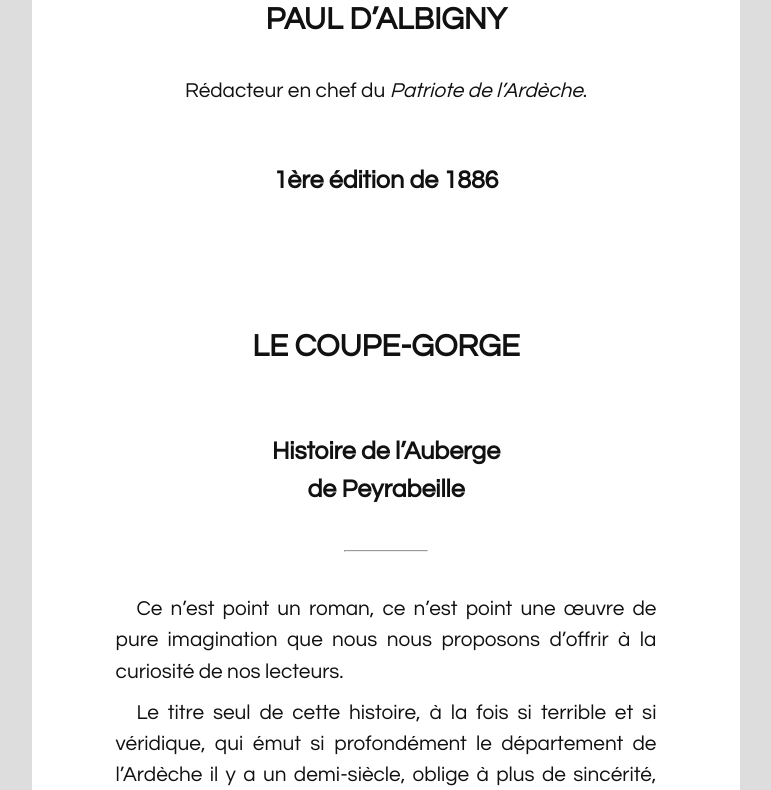
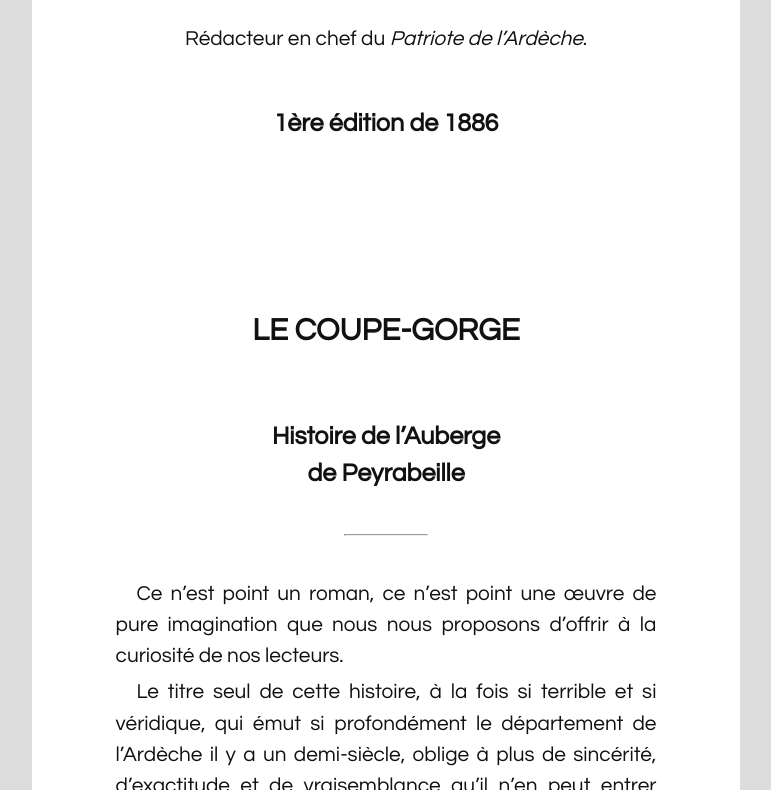
Before and after one commit to michelc/Peyrabeille, a plain HTML site: page index.html in a window 1280 px wide. Shown: the part 711-1501 px from the top of the page, without its empty margins (254-1025 px from the left). Drawn offline with Linux system fonts and the light colour scheme.

Commit message:
Mise au point styles pour l'impression.

```diff
--- a/test.css
+++ b/test.css
@@ -39,11 +39,17 @@ body {
 h1 {
   font-size: 1.5rem;
   margin: 3rem 0;
-  padding-top: 3rem;
+  padding-top: 5rem;
+  page-break-before: always;
   text-align: center;
   text-transform: uppercase;
 }
-#couverture h1 { margin: 1.5rem 0; padding-top: 0 }
+#couverture h1 {
+  margin-bottom: 1.5rem;
+  margin-top: 0;
+  padding-top: 0;
+  page-break-before: avoid;
+}
 
 h1.titre {
   font-size: 2.5rem;
@@ -62,7 +68,7 @@ h3 {
 }
 
 p {
-  margin: .5rem 0;
+  margin: .25rem 0;
   text-align: justify;
   text-indent: 1rem;
 }
@@ -105,6 +111,7 @@ span.np { display: none; }
   }
 }
 
+
 /* Tablet & desktop
    ========================================================================== */
 
@@ -115,3 +122,18 @@ span.np { display: none; }
   }
   h1.titre { font-size: 3rem; }
 }
+
+
+/* Imprimante
+   ========================================================================== */
+
+@media print {
+  @page { margin: 5.5rem 0; }
+  html { font: 130%/1.5 "Century", "Century Gothic", sans-serif; }
+ .container {
+    padding: 2rem 4rem;
+  }
+  h1.titre { font-size: 3rem; }
+  body { background-color: #fff; }
+  #couverture h1 { padding-top: 0; }
+}
```
